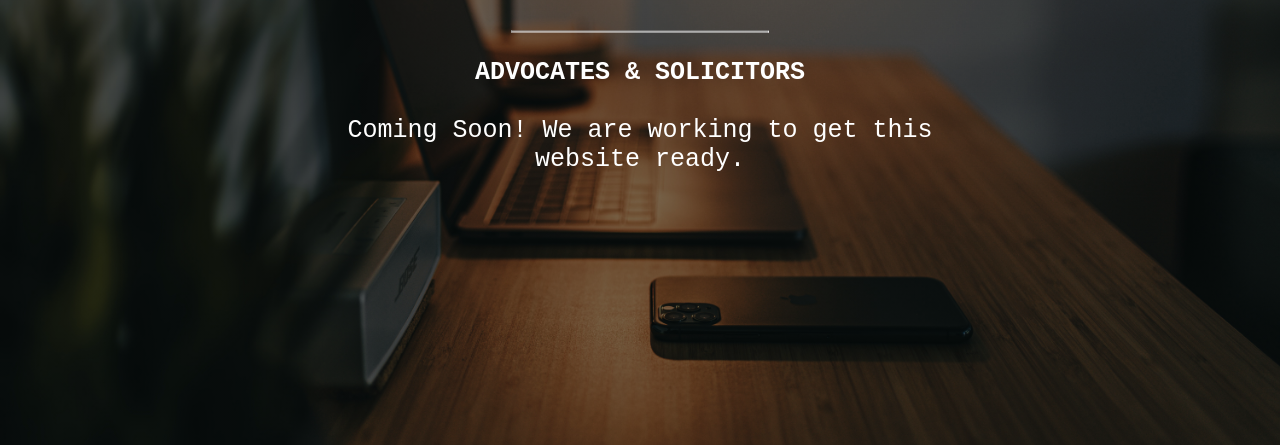
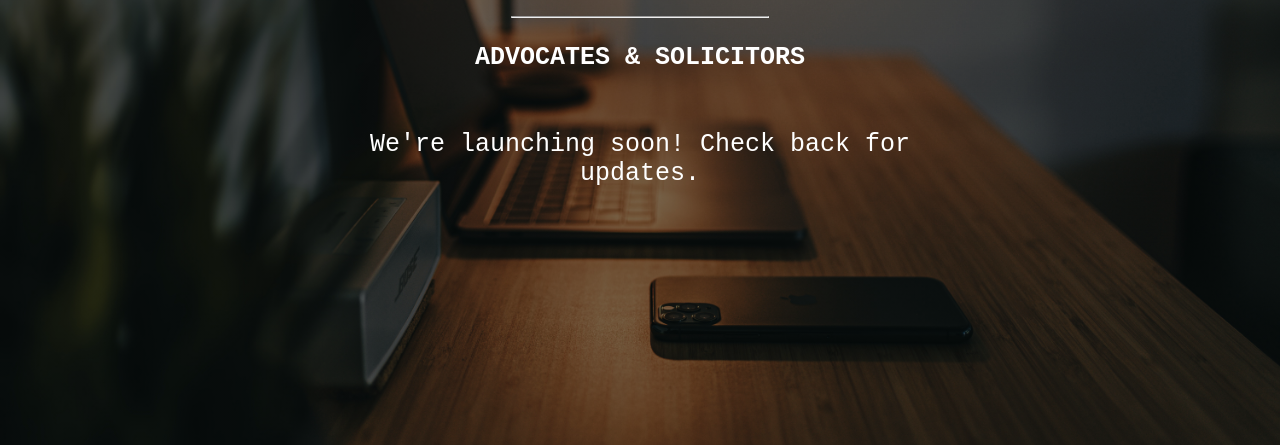
Before and after one commit to savejuris/website, a website: page index.html in a window 1280 px wide. Shown: the part 355-800 px from the top of the page. Drawn offline with Linux system fonts and the light colour scheme.

Commit message:
Update index.html

```diff
--- a/index.html
+++ b/index.html
@@ -51,8 +51,8 @@
         </h1>
         <hr />
         <p>
-          <b>ADVOCATES & SOLICITORS</b><br /><br />
-          Coming Soon! We are working to get this website ready.
+          <b>ADVOCATES & SOLICITORS</b><br/><br/><br/>
+          We're launching soon! Check back for updates.
         </p>
       </div>
     </div>
```
